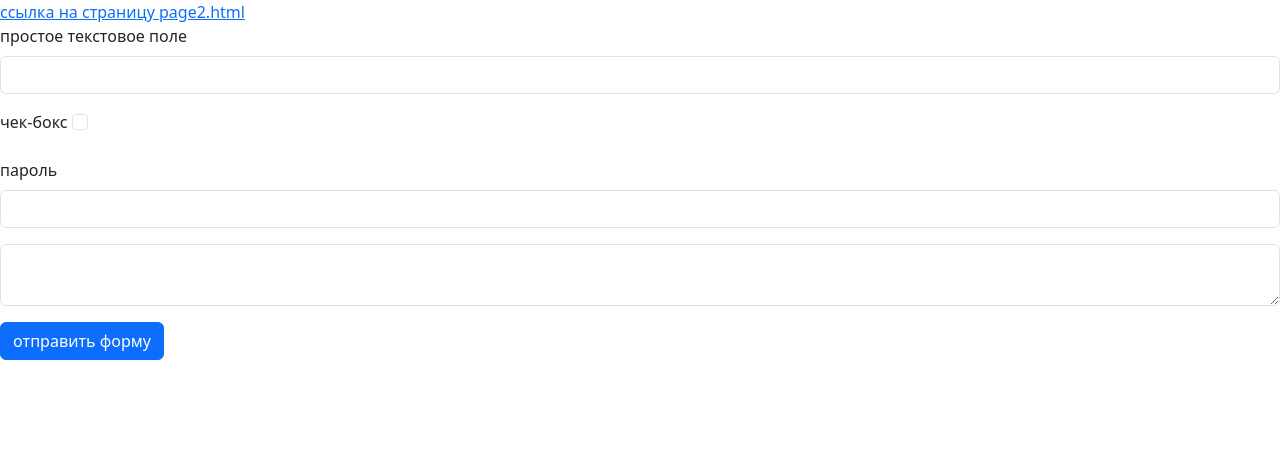
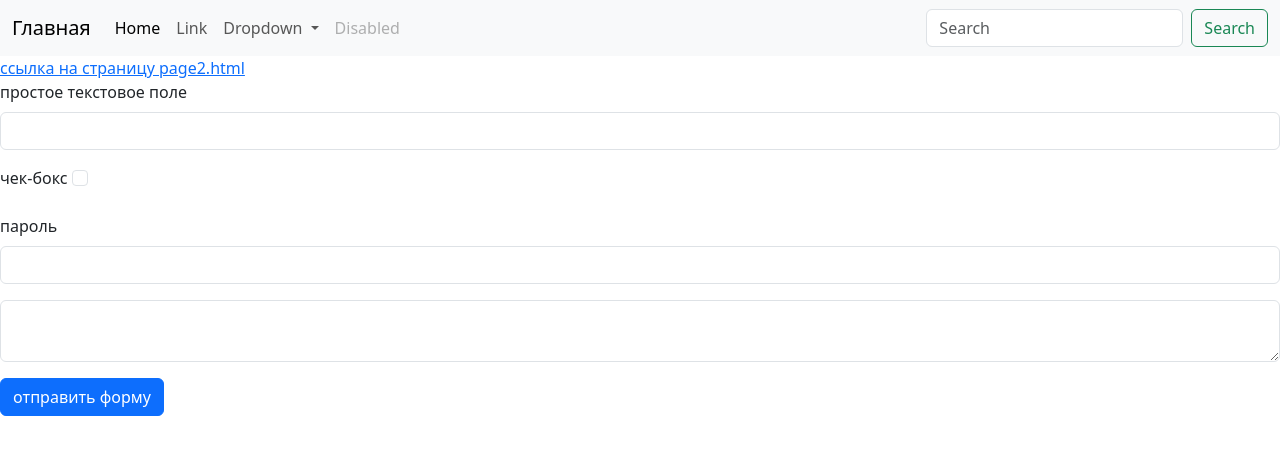
Before and after one commit to lina723/dz, a plain HTML site: page page1.html in a window 1280 px wide. Drawn offline with nearby package versions, Linux system fonts and the light colour scheme.

Commit message:
Add files via upload

```diff
--- a/page1.html
+++ b/page1.html
@@ -7,6 +7,44 @@
     <title>страница 1</title>
 </head>
 <body>
+    <!-- панель навигации -->
+<nav class="navbar navbar-expand-lg bg-body-tertiary">
+        <div class="container-fluid">
+          <a class="navbar-brand" href="page2.html">Главная</a>
+          <button class="navbar-toggler" type="button" data-bs-toggle="collapse" data-bs-target="#navbarSupportedContent" aria-controls="navbarSupportedContent" aria-expanded="false" aria-label="Toggle navigation">
+            <span class="navbar-toggler-icon"></span>
+          </button>
+          <div class="collapse navbar-collapse" id="navbarSupportedContent">
+            <ul class="navbar-nav me-auto mb-2 mb-lg-0">
+              <li class="nav-item">
+                <a class="nav-link active" aria-current="page" href="#">Home</a>
+              </li>
+              <li class="nav-item">
+                <a class="nav-link" href="#">Link</a>
+              </li>
+              <li class="nav-item dropdown">
+                <a class="nav-link dropdown-toggle" href="#" role="button" data-bs-toggle="dropdown" aria-expanded="false">
+                  Dropdown
+                </a>
+                <ul class="dropdown-menu">
+                  <li><a class="dropdown-item" href="#">Action</a></li>
+                  <li><a class="dropdown-item" href="#">Another action</a></li>
+                  <li><hr class="dropdown-divider"></li>
+                  <li><a class="dropdown-item" href="#">Something else here</a></li>
+                </ul>
+              </li>
+              <li class="nav-item">
+                <a class="nav-link disabled" aria-disabled="true">Disabled</a>
+              </li>
+            </ul>
+            <form class="d-flex" role="search">
+              <input class="form-control me-2" type="search" placeholder="Search" aria-label="Search">
+              <button class="btn btn-outline-success" type="submit">Search</button>
+            </form>
+          </div>
+        </div>
+      </nav>
+    <!-- ссылка на другую страницу -->
  <a href="page2.html" target="_blank">ссылка на страницу page2.html</a>
  <form action="">
     <div class="mb-3">
```
